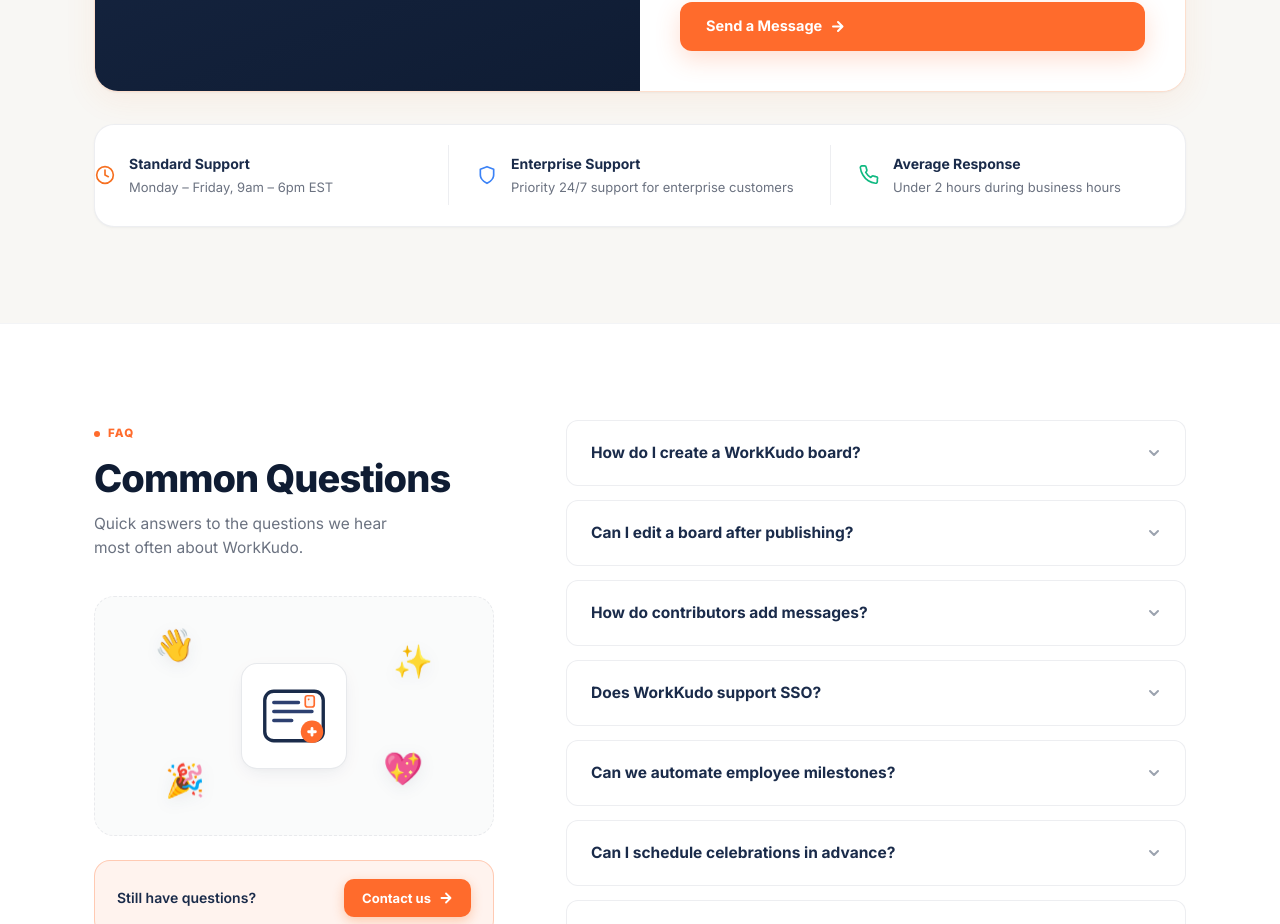
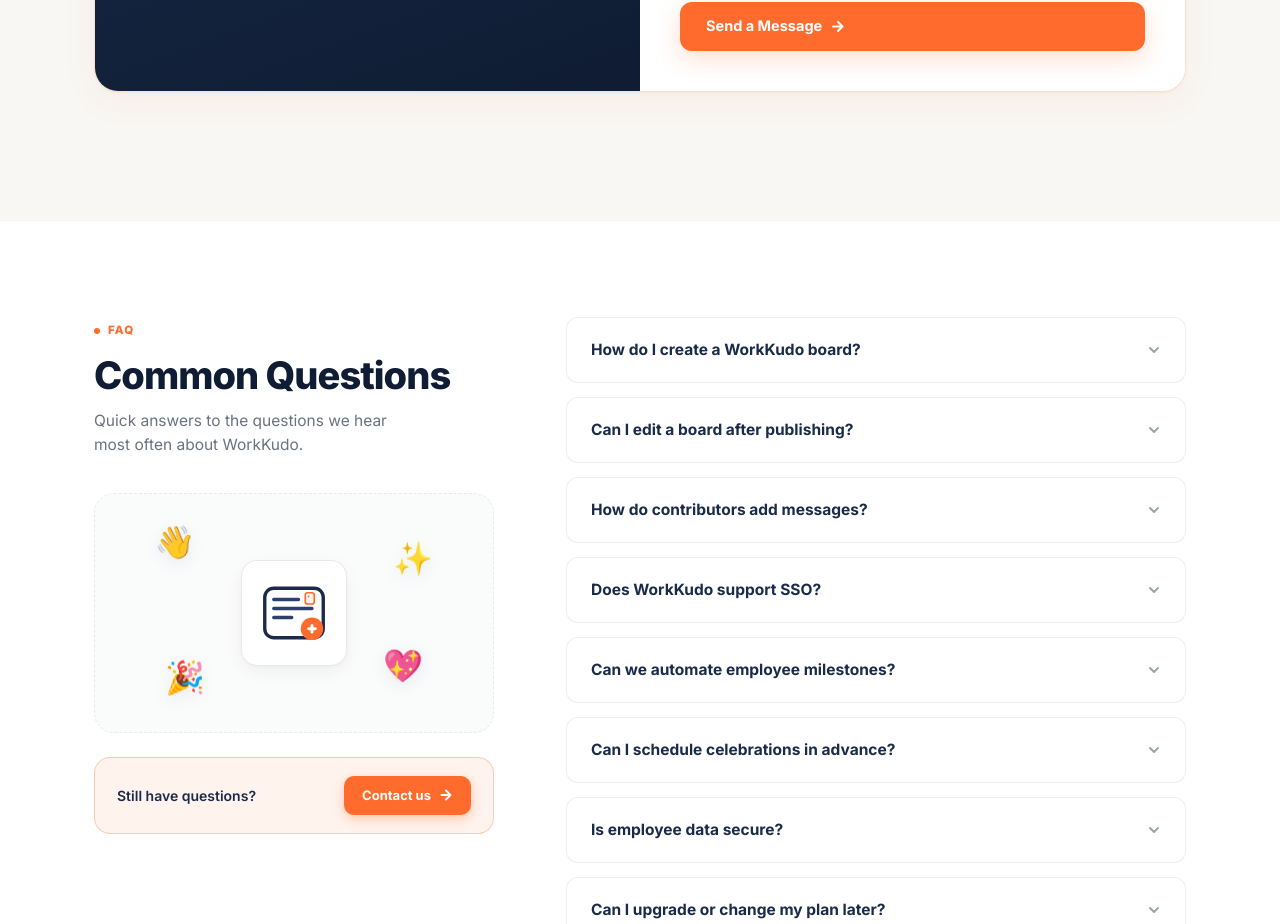
Before and after one commit to codecurser/WorkKudo, a React (Vite) app: page /learn/assistance in a window 1280 px wide. Shown: the part 5200-6124 px from the top of the page. Built offline with nearby package versions, Linux system fonts and the light colour scheme.

Commit message:
removed the unwanted bar in learn section

```diff
--- a/src/pages/Assistance/Assistance.jsx
+++ b/src/pages/Assistance/Assistance.jsx
@@ -527,19 +527,6 @@
               </button>
             </div>
           </div>
-          <div className={`assist-support-info ${reachVisible ? 'assist-in assist-in--d2' : ''}`}>
-            {[
-              { icon: <svg width="20" height="20" viewBox="0 0 24 24" fill="none" stroke="#F67021" strokeWidth="2" strokeLinecap="round" strokeLinejoin="round"><circle cx="12" cy="12" r="10"/><polyline points="12 6 12 12 16 14"/></svg>, title: 'Standard Support', sub: 'Monday – Friday, 9am – 6pm EST' },
-              { icon: <svg width="20" height="20" viewBox="0 0 24 24" fill="none" stroke="#3B82F6" strokeWidth="2" strokeLinecap="round" strokeLinejoin="round"><path d="M12 22s8-4 8-10V5l-8-3-8 3v7c0 6 8 10 8 10z"/></svg>, title: 'Enterprise Support', sub: 'Priority 24/7 support for enterprise customers' },
-              { icon: <svg width="20" height="20" viewBox="0 0 24 24" fill="none" stroke="#10B981" strokeWidth="2" strokeLinecap="round" strokeLinejoin="round"><path d="M22 16.92v3a2 2 0 0 1-2.18 2 19.79 19.79 0 0 1-8.63-3.07A19.5 19.5 0 0 1 4.69 12a19.79 19.79 0 0 1-3.07-8.67A2 2 0 0 1 3.61 1h3a2 2 0 0 1 2 1.72c.127.96.361 1.903.7 2.81a2 2 0 0 1-.45 2.11L8.09 8.91a16 16 0 0 0 6 6l1.27-1.27a2 2 0 0 1 2.11-.45c.907.339 1.85.573 2.81.7A2 2 0 0 1 22 16.92z"/></svg>, title: 'Average Response', sub: 'Under 2 hours during business hours' },
-            ].map((item, i) => (
-              <div key={i} className="assist-support-info__item">
-                {item.icon}
-                <div><strong>{item.title}</strong><span>{item.sub}</span></div>
-                {i < 2 && <span className="assist-support-info__sep" />}
-              </div>
-            ))}
-          </div>
         </div>
       </section>
 
```
